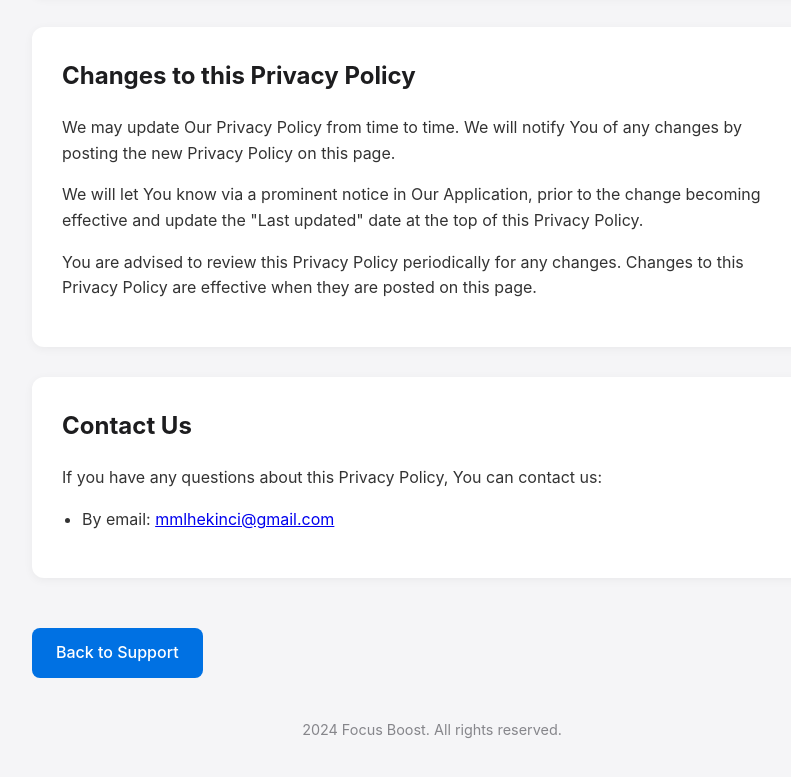
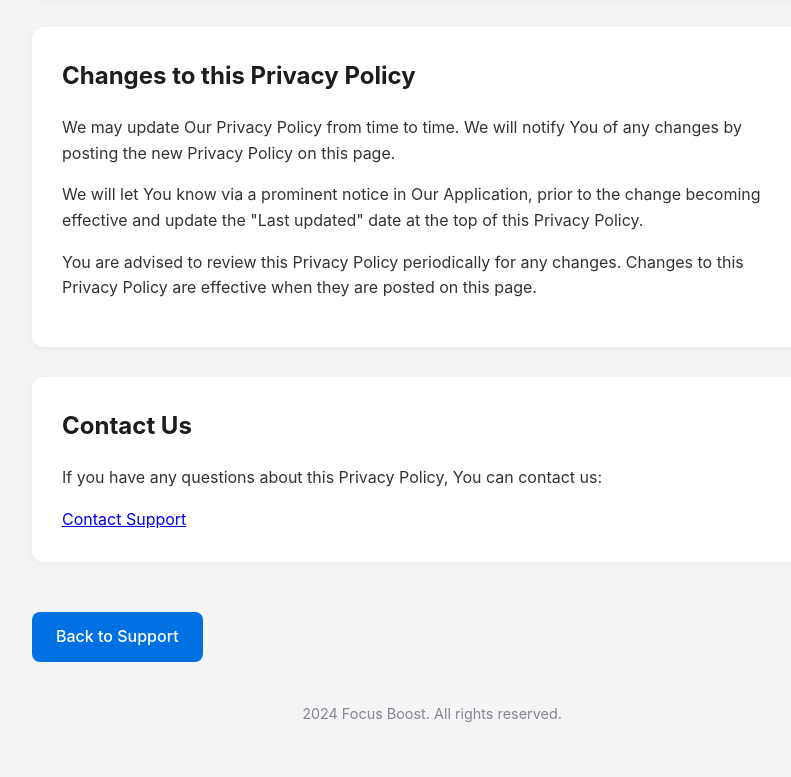
Before and after one commit to mme-apps/pomodoro-support, a plain HTML site: page privacy-policy.html in a window 1280 px wide. Shown: the part 2035-2812 px from the top of the page, without its empty margins (208-999 px from the left). Drawn offline with Linux system fonts and the light colour scheme.

Commit message:
mailto link fix

```diff
--- a/privacy-policy.html
+++ b/privacy-policy.html
@@ -131,9 +131,7 @@
         <div class="policy-section">
             <h2>Contact Us</h2>
             <p>If you have any questions about this Privacy Policy, You can contact us:</p>
-            <ul>
-                <li>By email: <a href="mailto:mmlhekinci@gmail.com?subject=Focus%20Boost%20Privacy%20Policy%20Question">mmlhekinci@gmail.com</a></li>
-            </ul>
+            <a href="https://mail.google.com/mail/?view=cm&fs=1&to=mmlhekinci@gmail.com" class="contact-button">Contact Support</a>
         </div>
 
         <a href="index.html" class="back-button">Back to Support</a>
```
Also changed, not shown: index.html (+1 -1 lines).
